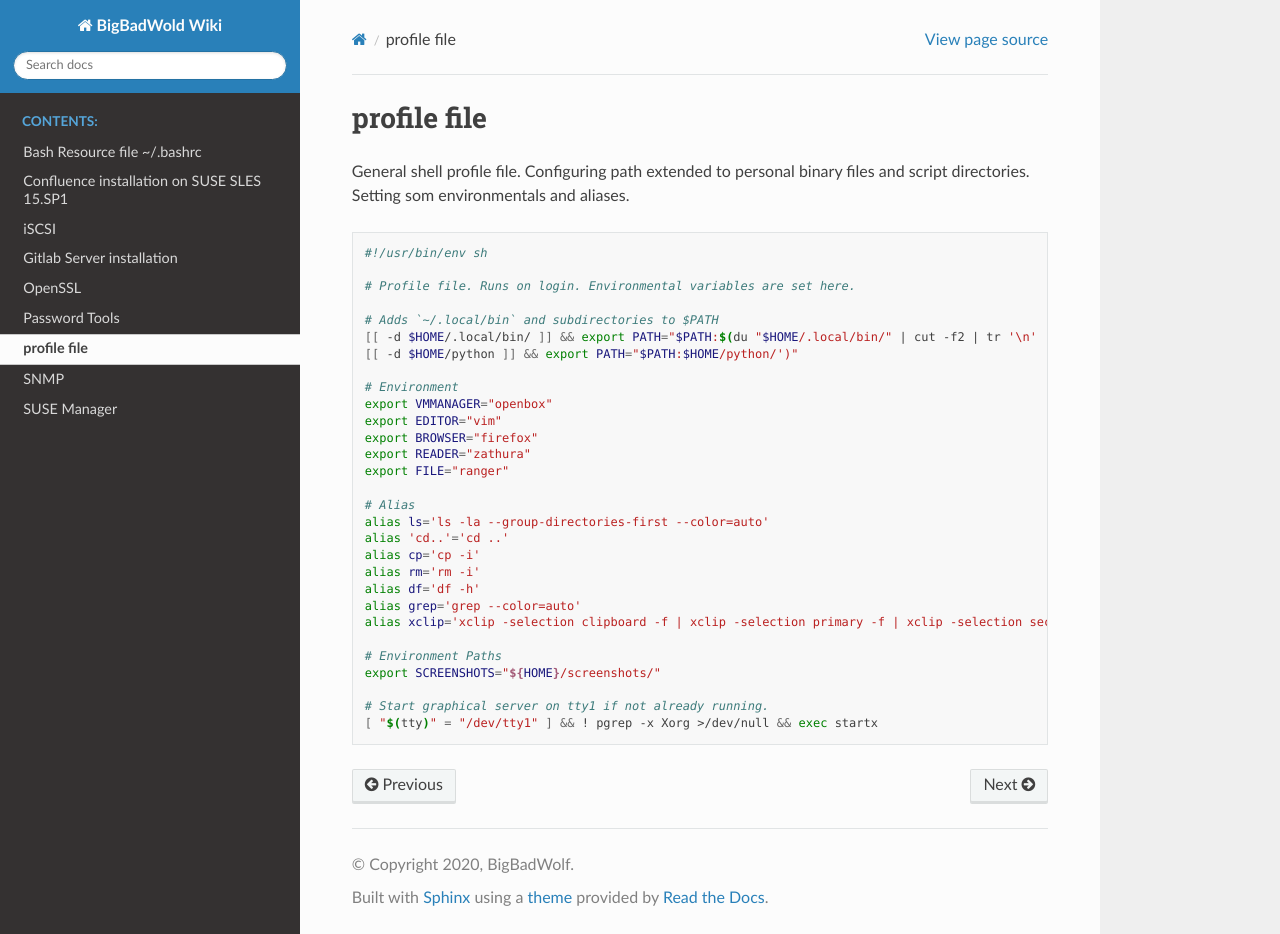
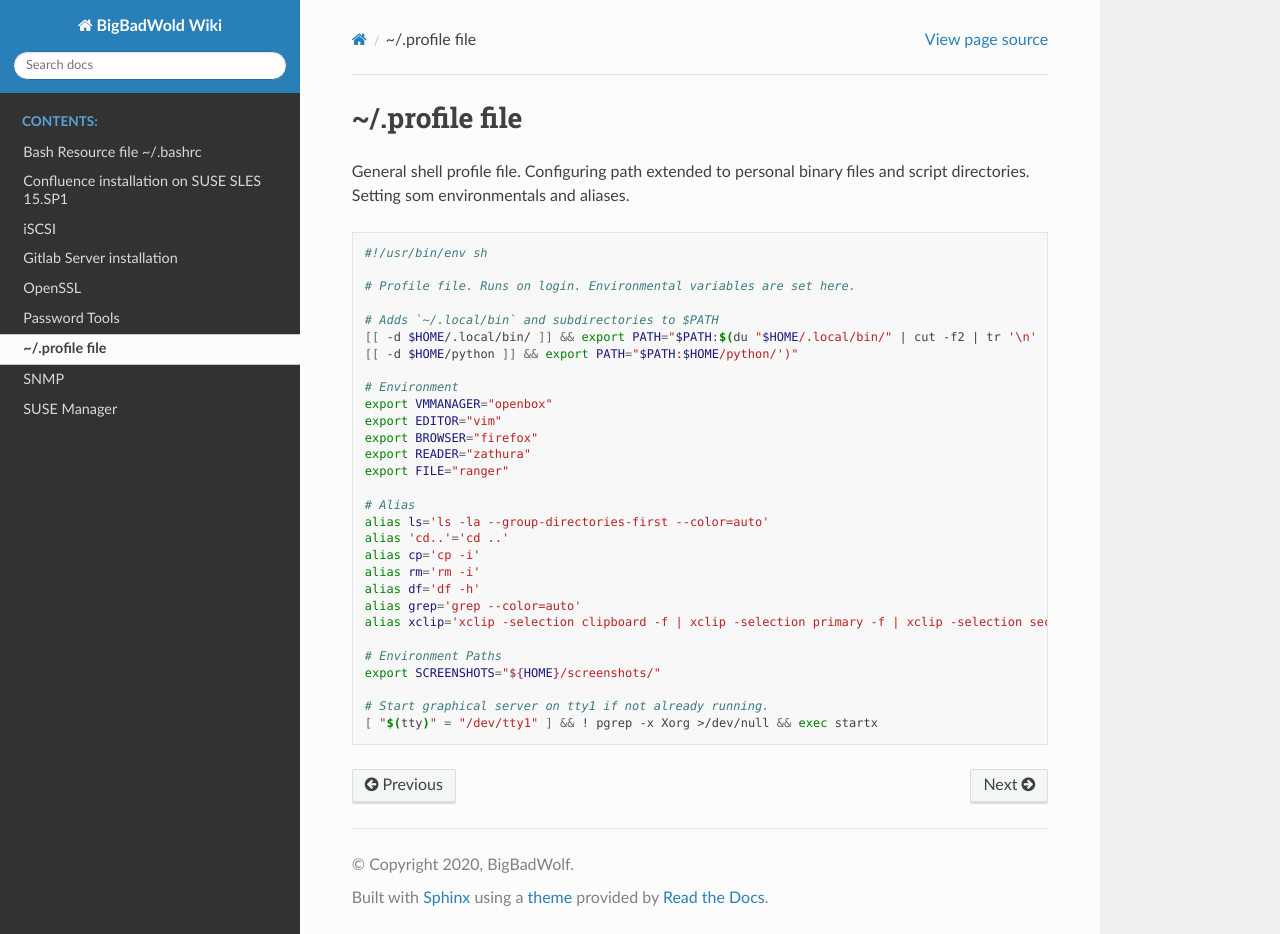
Before and after one commit to p3ll1n0r3/readthedocs, a Sphinx documentation site: the page built from docs/profile.rst, in a window 1280 px wide and 934 px high. Built offline with Sphinx 7.4.7 and the Read the Docs theme 2.0.0, drawn with Linux system fonts in a browser that asks for light colours.

```diff
--- a/docs/profile.rst
+++ b/docs/profile.rst
@@ -1,5 +1,5 @@
-profile file
-============
+~/.profile file
+===============
 General shell profile file. Configuring path extended to personal binary files and script directories. Setting som environmentals and aliases.
 
 .. code-block:: shell
```
